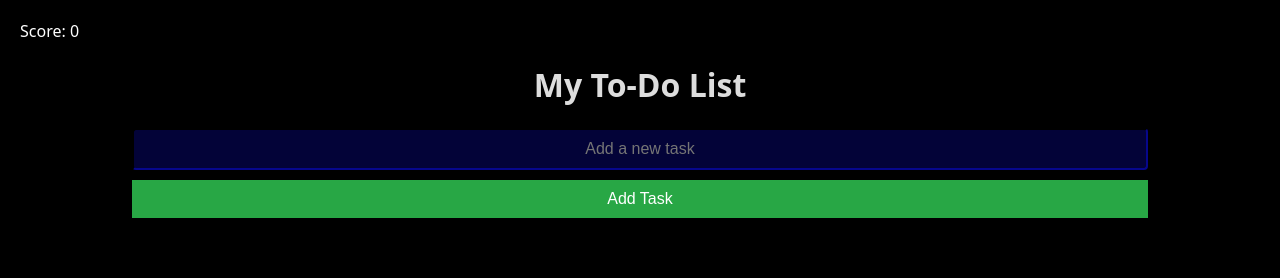
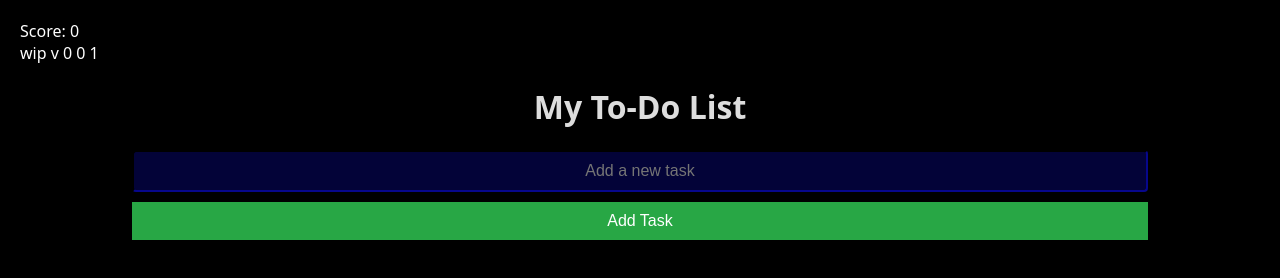
Before and after one commit to svat44/todolly, a plain HTML site: page index.html in a window 1280 px wide. Drawn offline with Linux system fonts and the light colour scheme.

Commit message:
Updated to include version number

```diff
--- a/index.html
+++ b/index.html
@@ -7,6 +7,7 @@
     <link rel="stylesheet" href="styles.css">
 </head>
 <body>
+    <span style="color: #fff;">wip v 0 0 1</span>
     <header>
         <h1>My To-Do List</h1>
     </header>
@@ -16,5 +17,6 @@
         <ul id="taskList"></ul>
     </main>
     <script src="app.js"></script>
+
 </body>
 </html>
```
